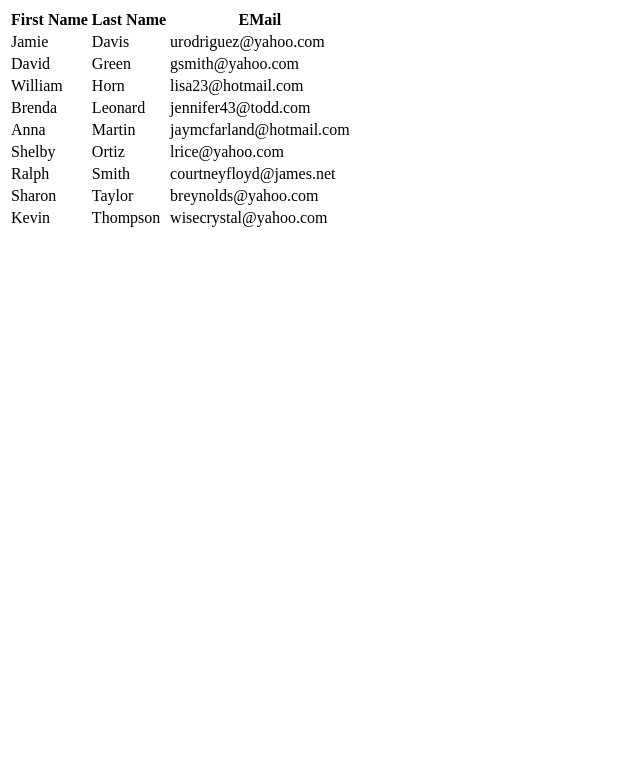
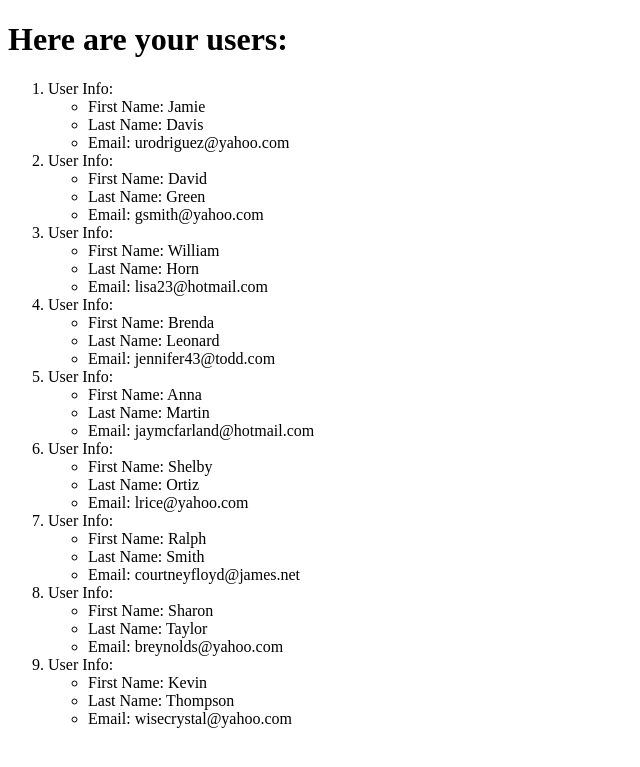
Before and after one commit to BozzOfDaGitz/training_python, a Django app: page /users/ in a window 1280 px wide. Shown: the top 767 px of the page, without its empty margins (0-640 px from the left). Run offline with Django 3.2, Linux system fonts and the light colour scheme; data comes from the database, SQL or seed files in the repository.

Commit message:
change to conform with exercise

```diff
--- a/django/ProTwo/templates/AppTwo/users.html
+++ b/django/ProTwo/templates/AppTwo/users.html
@@ -6,23 +6,20 @@
     <title>All Users</title>
   </head>
   <body>
+    <h1>Here are your users:</h1>
     {% if users %}
-    <table>
-      <thead>
-        <th>First Name</th>
-        <th>Last Name</th>
-        <th>EMail</th>
-      </thead>
+    <ol>
       {% for user in users %}
-      <tr>
-        <td>{{ user.first_name }}</td>
-        <td>{{ user.last_name }}</td>
-        <td>{{ user.e_mail }}</td>
-      </tr>
+      <li>User Info:</li>
+      <ul>
+        <li>First Name: {{ user.first_name }}</li>
+        <li>Last Name: {{ user.last_name }}</li>
+        <li>Email: {{ user.e_mail }}</li>
+      </ul>
       {% endfor %}
-    </table>
+    </ol>
     {% else %}
-    <p>No users found.</p>
+    <p>No users to show!</p>
     {% endif %}
   </body>
 </html>
```
